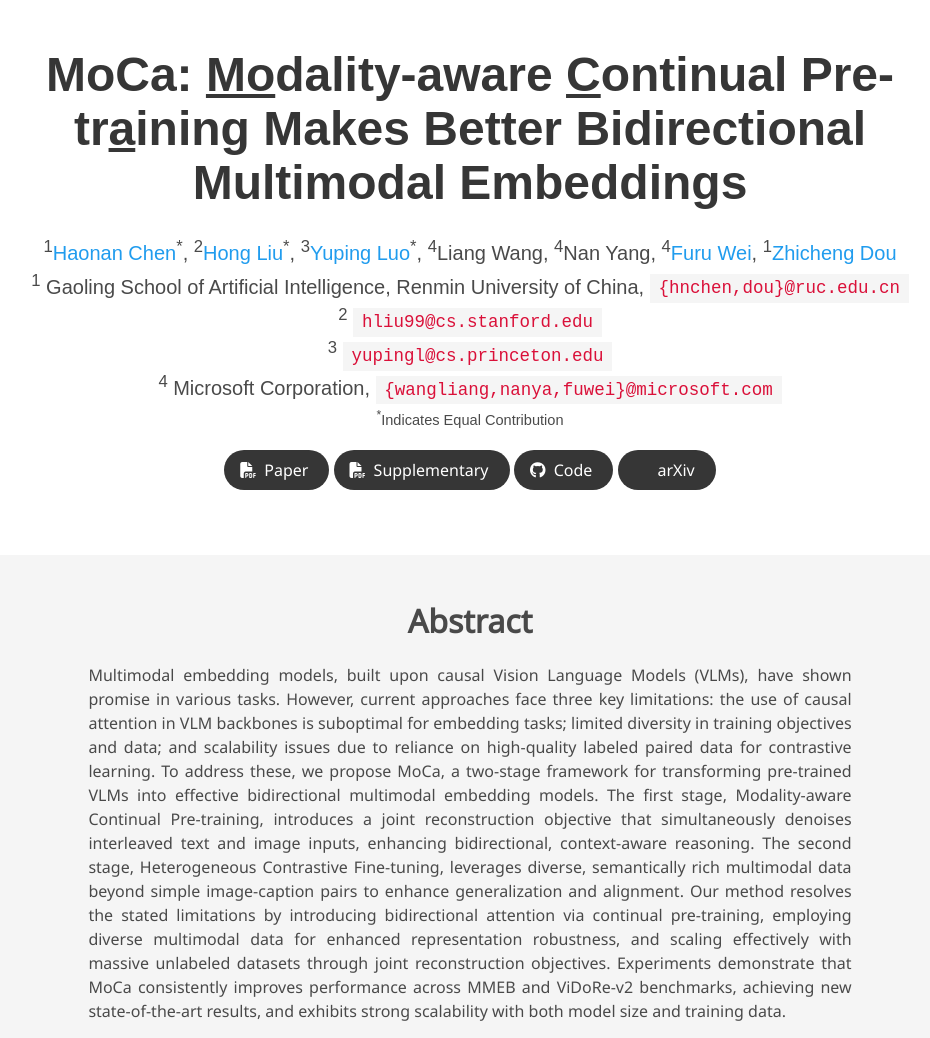
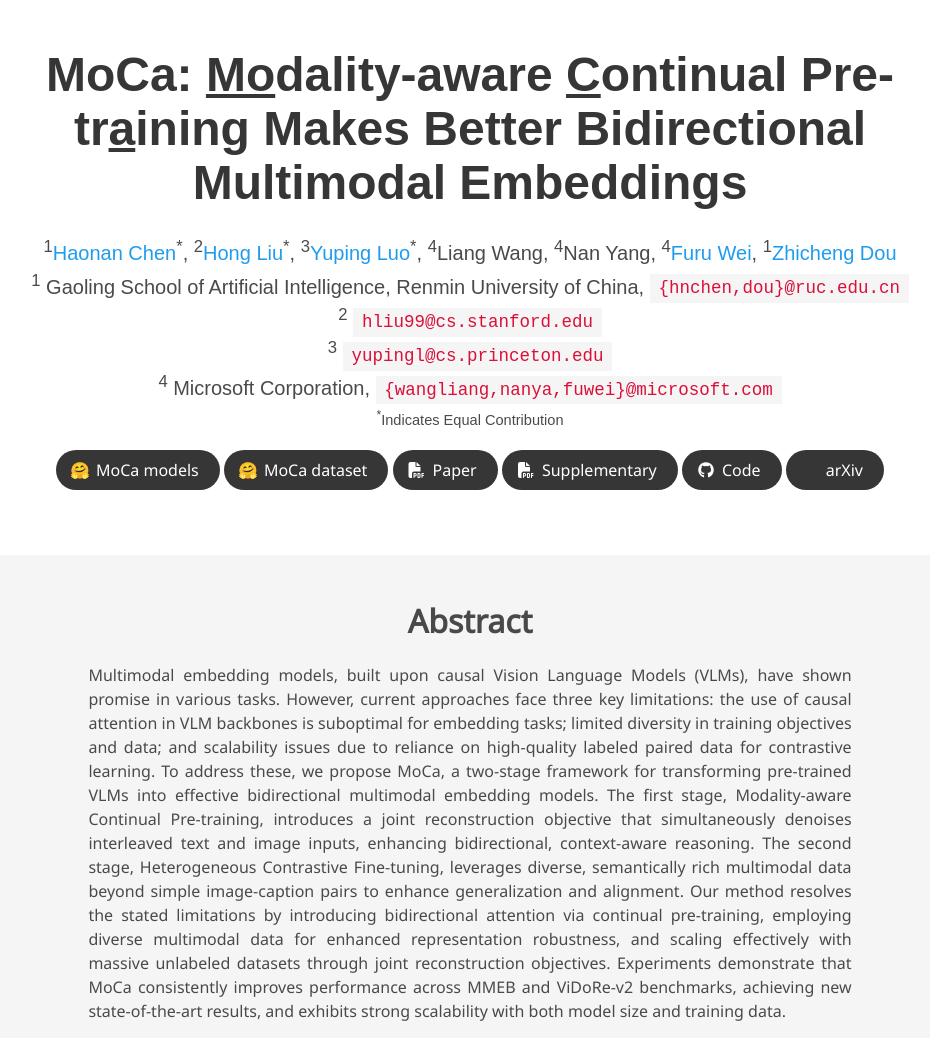
Before and after one commit to haon-chen/MoCa, a plain HTML site: page index.html in a window 1280 px wide. Shown: the top 1038 px of the page, without its empty margins (170-1100 px from the left). Drawn offline with nearby package versions, Linux system fonts and the light colour scheme; some icons are missing; a web font is replaced by a local one.

Commit message:
Add Huggingface model and dataset links

```diff
--- a/index.html
+++ b/index.html
@@ -81,6 +81,23 @@
 
             <div class="column has-text-centered">
               <div class="publication-links">
+
+                <!-- HF model link -->
+                <span class="link-block">
+                  <a href="https://huggingface.co/???" target="_blank" class="external-link button is-normal is-rounded is-dark">
+                      <span class="icon">🤗</span>
+                      <span>MoCa models</span>
+                  </a>
+                </span>
+
+                <!-- HF dataset link -->
+                <span class="link-block">
+                  <a href="https://huggingface.co/???" target="_blank" class="external-link button is-normal is-rounded is-dark">
+                      <span class="icon">🤗</span>
+                      <span>MoCa dataset</span>
+                  </a>
+                </span>
+
                 <!-- Arxiv PDF link -->
                 <span class="link-block">
                   <a href="https://arxiv.org/pdf/<ARXIV PAPER ID>.pdf" target="_blank" class="external-link button is-normal is-rounded is-dark">
```
